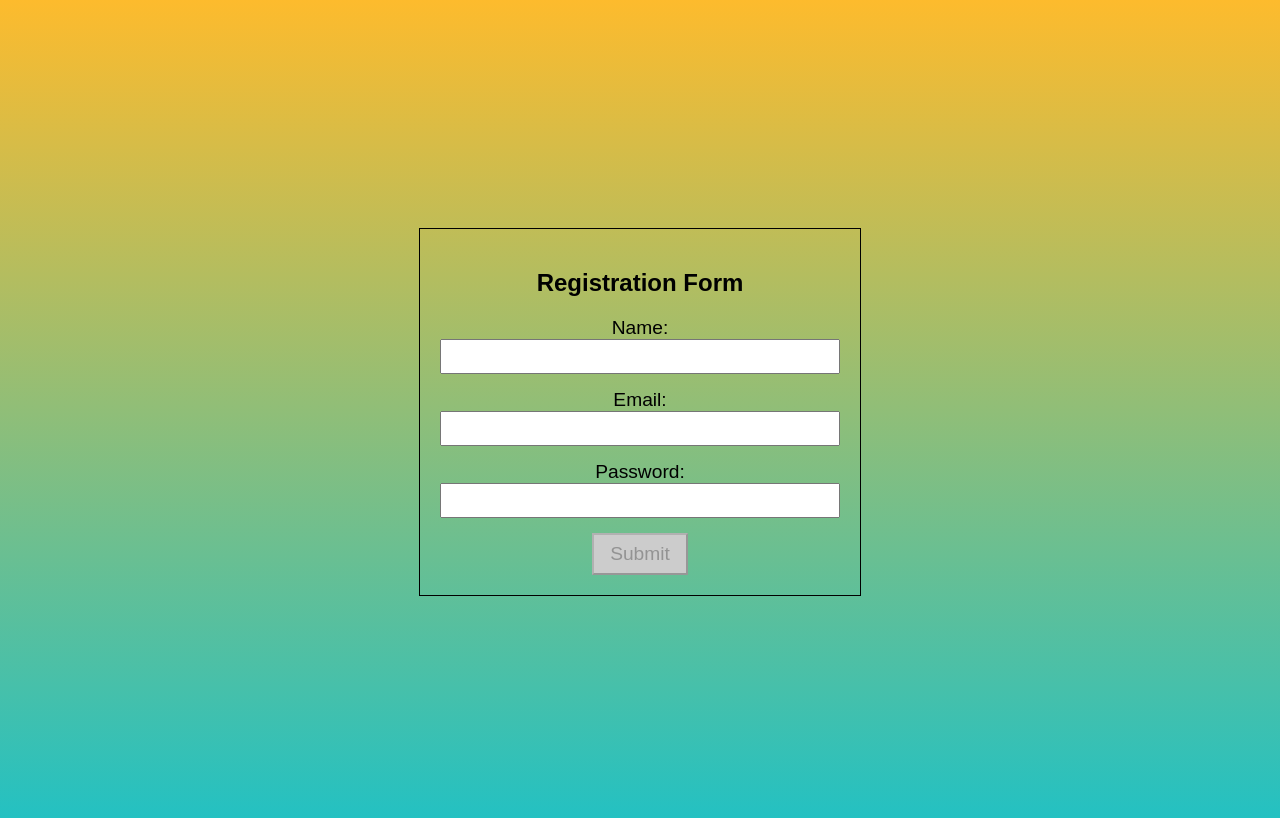
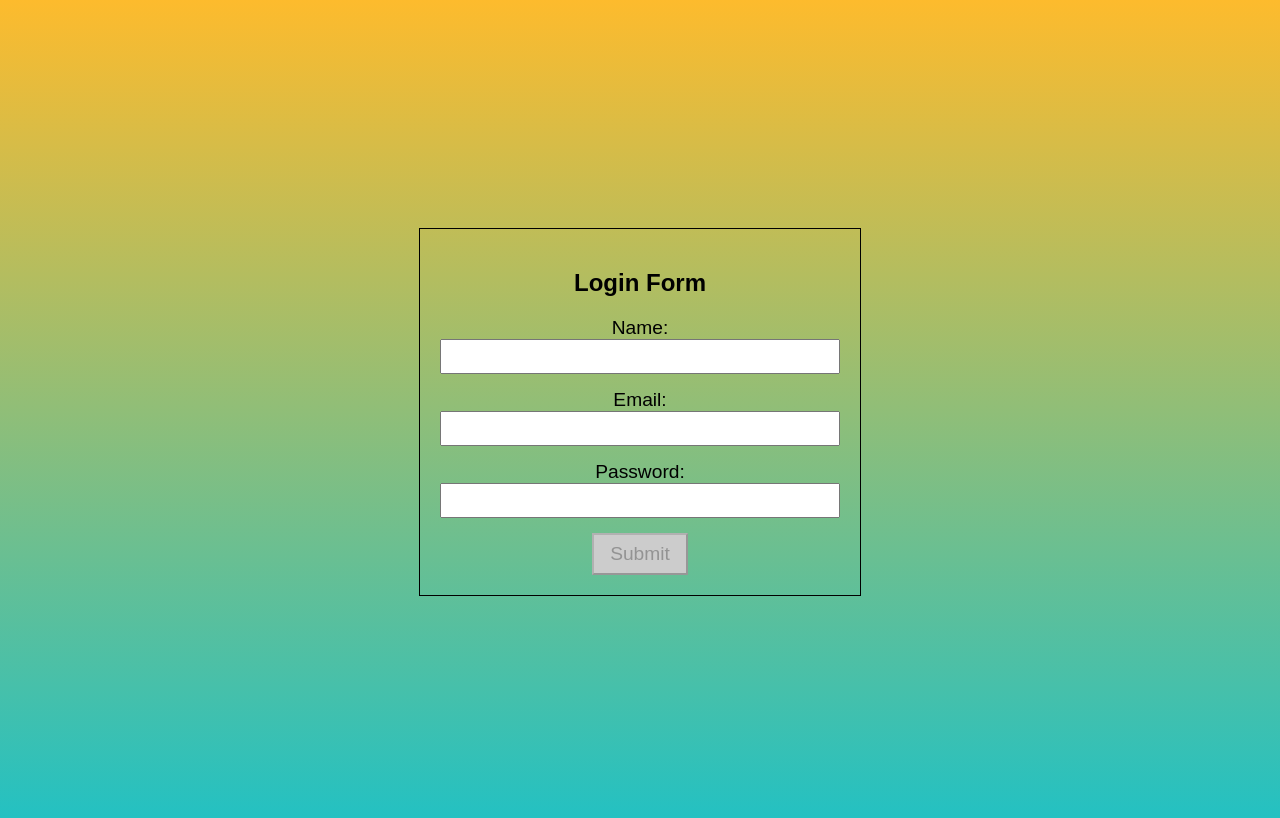
Before and after one commit to SRIRAM1307K/login_form, a plain HTML site: page index.html in a window 1280 px wide. Drawn offline with Linux system fonts and the light colour scheme.

Commit message:
Login Change

```diff
--- a/index.html
+++ b/index.html
@@ -2,12 +2,12 @@
 <html lang="en">
   <head>
     <meta charset="UTF-8" />
-    <title>Registration Form</title>
+    <title>Login Form</title>
     <link rel="stylesheet" href="style.css" />
   </head>
   <body>
     <form id="registrationForm">
-      <h2>Registration Form</h2>
+      <h2>Login Form</h2>
 
       <div class="form-group">
         <label for="name">Name:</label>
```
